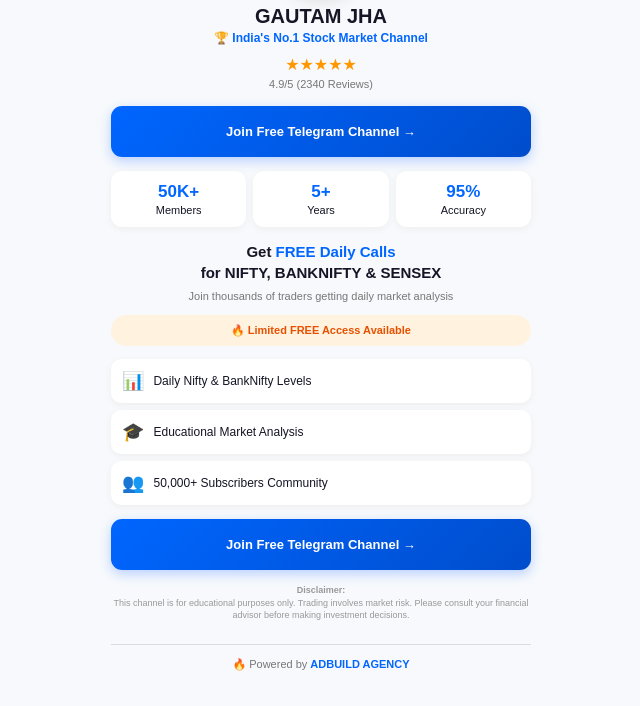
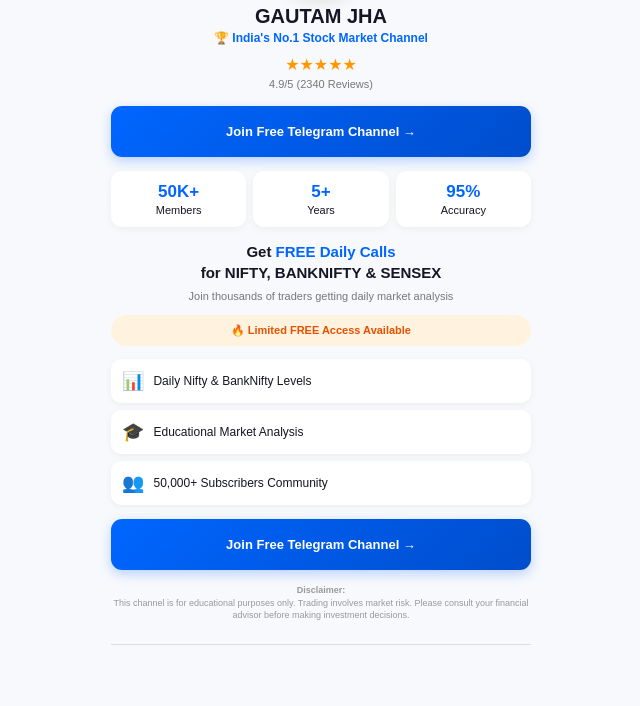
Before and after one commit to amitdm4667/modm, a plain HTML site: page index.html in a window 1280 px wide. Shown: the part 167-873 px from the top of the page, without its empty margins (319-959 px from the left). Drawn offline with Linux system fonts and the light colour scheme.

Commit message:
Update index.html

```diff
--- a/index.html
+++ b/index.html
@@ -484,11 +484,10 @@ h1{
 
     <div class="ads">
 
-        🔥 Powered by
 
         <a href="https://telegram.me/+3XoqJNLxYHswNTc1">
 
-            ADBUILD AGENCY
+
 
         </a>
 
```
